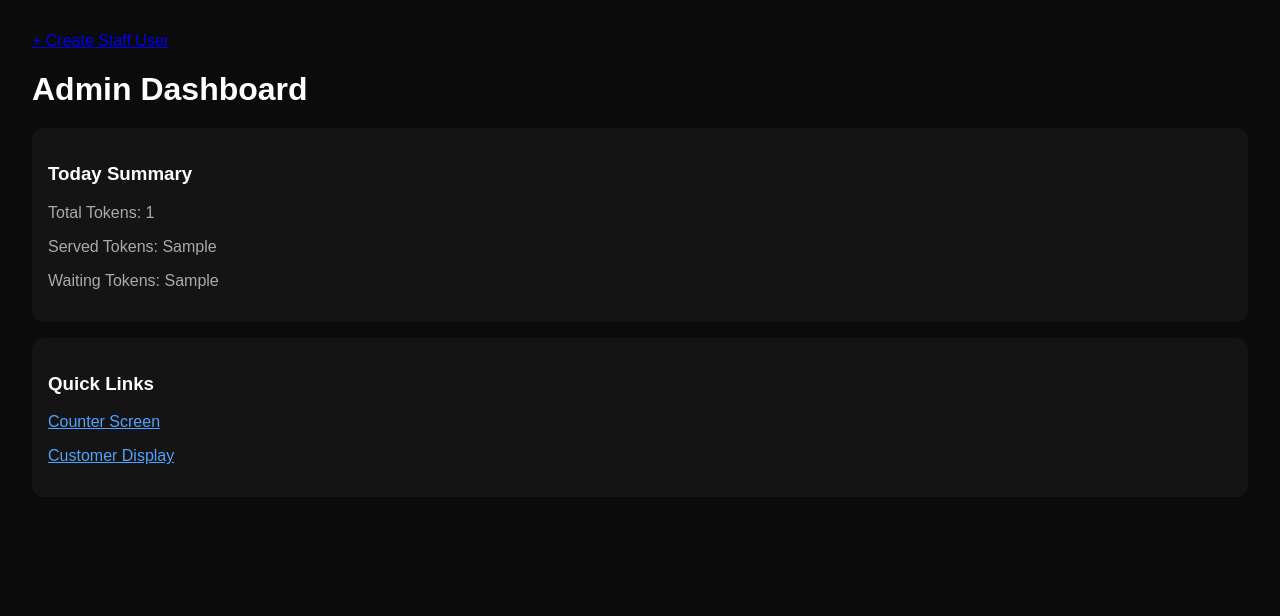
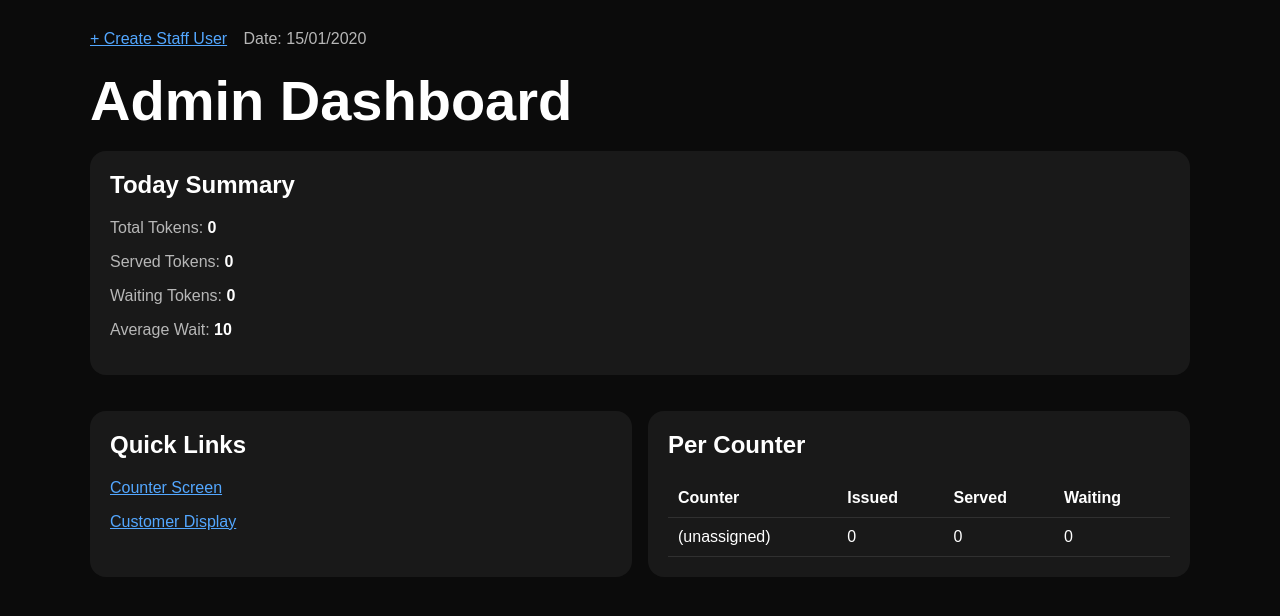
Before and after one commit to rahulgaddipati3-byte/q-manage, a Django app: template backend/core/templates/core/admin_dashboard.html in a window 1280 px wide. Shown: the top 616 px of the page. Run offline with Django 5.2, Linux system fonts and the light colour scheme; the template is opened without the code that fills it: most values are stand-ins (such as "Sample title", 1, 10 or a date in 2020).

Commit message:
Fix admin dashboard template to show counts

```diff
--- a/backend/core/templates/core/admin_dashboard.html
+++ b/backend/core/templates/core/admin_dashboard.html
@@ -1,44 +1,98 @@
+{% load static %}
 <!doctype html>
 <html>
 <head>
-  <meta charset="utf-8"/>
+  <meta charset="utf-8" />
   <title>Admin Dashboard</title>
-  <meta name="viewport" content="width=device-width, initial-scale=1"/>
+  <meta name="viewport" content="width=device-width, initial-scale=1" />
+
   <style>
-    body {
-      font-family: Arial, sans-serif;
-      background: #0b0b0b;
-      color: #fff;
-      padding: 24px;
-    }
-    h1 { margin-bottom: 20px; }
-    .card {
-      background: #141414;
-      border-radius: 12px;
-      padding: 16px;
-      margin-bottom: 16px;
-    }
-    .muted { color: #aaa; }
+    body { margin:0; font-family: Arial, sans-serif; background:#0b0b0b; color:#fff; }
+    .wrap { max-width: 1100px; margin: 30px auto; padding: 0 20px; }
+    .card { background: rgba(255,255,255,0.06); border-radius: 16px; padding: 20px; margin: 18px 0; }
+    h1 { margin: 20px 0 10px; font-size: 56px; }
+    .muted { color: #b7b7b7; }
+    a { color:#53a7ff; text-decoration: underline; }
+    table { width:100%; border-collapse: collapse; margin-top: 10px; }
+    th, td { text-align:left; padding: 10px; border-bottom: 1px solid rgba(255,255,255,0.1); }
+    .grid { display:grid; grid-template-columns: 1fr 1fr; gap: 16px; }
+    @media(max-width:800px){ .grid{ grid-template-columns:1fr; } h1{ font-size:40px; } }
   </style>
 </head>
+
 <body>
-<a href="/users/new/">+ Create Staff User</a>
+  <div class="wrap">
 
+    <div style="margin-bottom:12px;">
+      <a href="/users/new/">+ Create Staff User</a>
+      <span class="muted" style="margin-left:12px;">Date: {{ today|date:"d/m/Y" }}</span>
+    </div>
 
-<h1>Admin Dashboard</h1>
+    <h1>Admin Dashboard</h1>
 
-<div class="card">
-  <h3>Today Summary</h3>
-  <p class="muted">Total Tokens: {{ total_tokens }}</p>
-  <p class="muted">Served Tokens: {{ used_tokens }}</p>
-  <p class="muted">Waiting Tokens: {{ active_tokens }}</p>
-</div>
+    <div class="card">
+      <h2 style="margin-top:0;">Today Summary</h2>
 
-<div class="card">
-  <h3>Quick Links</h3>
-  <p><a href="/ui/counter/" style="color:#4ea3ff">Counter Screen</a></p>
-  <p><a href="/ui/display/" style="color:#4ea3ff">Customer Display</a></p>
-</div>
+      <p class="muted">Total Tokens:
+        <strong style="color:#fff;">{{ issued|default:0 }}</strong>
+      </p>
 
+      <p class="muted">Served Tokens:
+        <strong style="color:#fff;">{{ served|default:0 }}</strong>
+      </p>
+
+      <p class="muted">Waiting Tokens:
+        <strong style="color:#fff;">{{ waiting|default:0 }}</strong>
+      </p>
+
+      <p class="muted">Average Wait:
+        <strong style="color:#fff;">
+          {% if avg_wait %}
+            {{ avg_wait }}
+          {% else %}
+            —
+          {% endif %}
+        </strong>
+      </p>
+    </div>
+
+    <div class="grid">
+      <div class="card">
+        <h2 style="margin-top:0;">Quick Links</h2>
+        <p><a href="/ui/counter/">Counter Screen</a></p>
+        <p><a href="/ui/display/">Customer Display</a></p>
+      </div>
+
+      <div class="card">
+        <h2 style="margin-top:0;">Per Counter</h2>
+
+        {% if per_counter %}
+          <table>
+            <thead>
+              <tr>
+                <th>Counter</th>
+                <th>Issued</th>
+                <th>Served</th>
+                <th>Waiting</th>
+              </tr>
+            </thead>
+            <tbody>
+              {% for row in per_counter %}
+                <tr>
+                  <td>{{ row.counter__code|default:"(unassigned)" }}</td>
+                  <td>{{ row.issued|default:0 }}</td>
+                  <td>{{ row.served|default:0 }}</td>
+                  <td>{{ row.waiting|default:0 }}</td>
+                </tr>
+              {% endfor %}
+            </tbody>
+          </table>
+        {% else %}
+          <p class="muted">No data for today yet.</p>
+        {% endif %}
+      </div>
+    </div>
+
+  </div>
 </body>
 </html>
```
